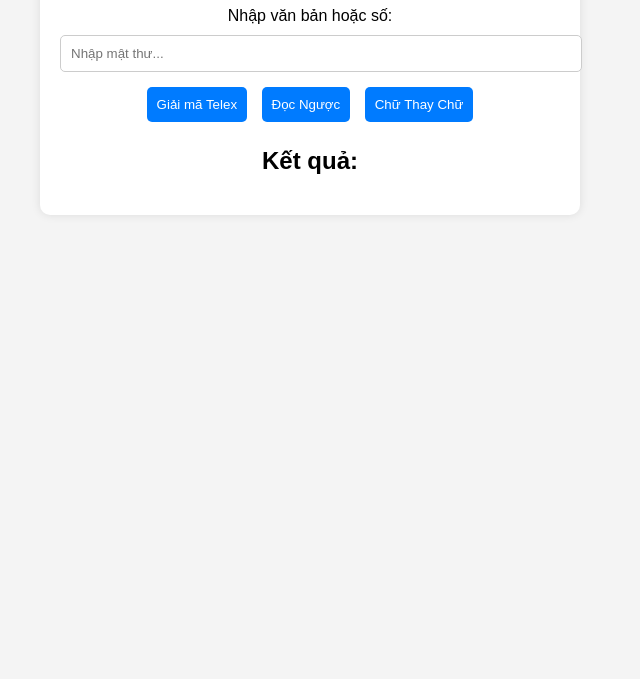
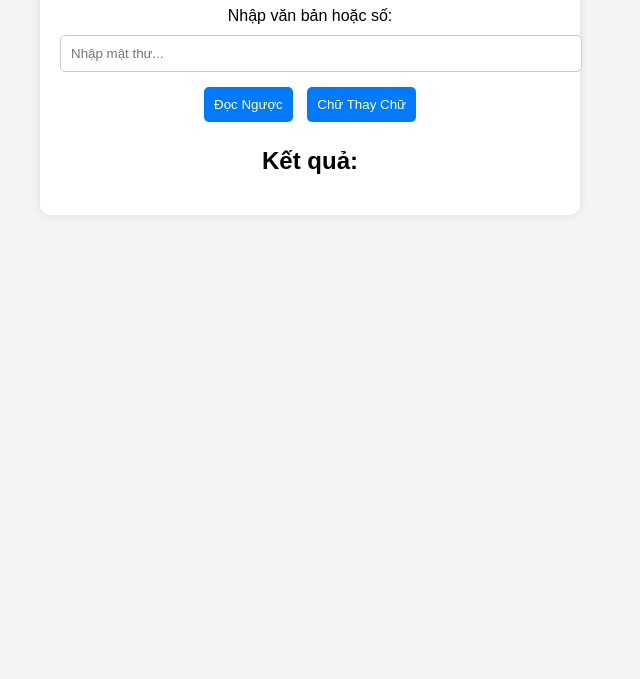
Before and after one commit to IsoumaDev/SolveTHPT, a plain HTML site: page index.html in a window 1280 px wide. Shown: the part 121-800 px from the top of the page, without its empty margins (330-970 px from the left). Drawn offline with Linux system fonts and the light colour scheme.

Commit message:
Update index.html

```diff
--- a/index.html
+++ b/index.html
@@ -13,7 +13,6 @@
         <label for="inputText">Nhập văn bản hoặc số:</label>
         <input type="text" id="inputText" placeholder="Nhập mật thư...">
 
-        <button onclick="decodeTelex()">Giải mã Telex</button>
 
         <button onclick="reverseText()">Đọc Ngược</button>
         <button onclick="decodeSubstitution()">Chữ Thay Chữ</button>
```
